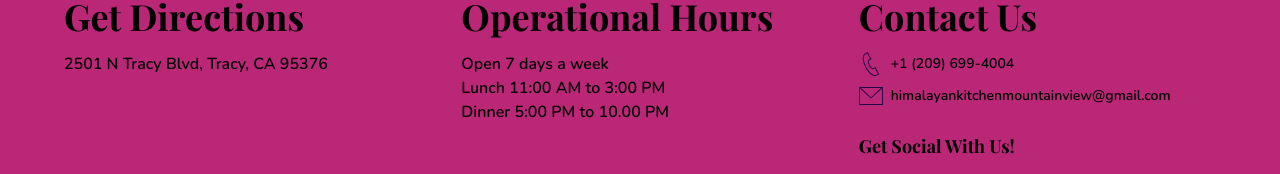
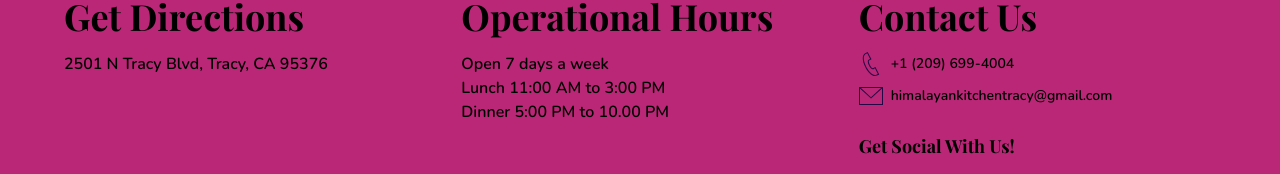
Before and after one commit to aditya-debox/HK_TRACY, a Next.js app: page /privacy-policy in a window 1280 px wide. Shown: the part 3392-3566 px from the top of the page. Built offline with nearby package versions, Linux system fonts and the light colour scheme.

Commit message:
added/email

```diff
--- a/components/Footer.tsx
+++ b/components/Footer.tsx
@@ -76,10 +76,10 @@
                 </svg>
               </div>
               <Link
-                href="mailto:himalayankitchenmountainview@gmail.com"
+                href="mailto:himalayankitchentracy@gmail.com"
                 className="hover:underline"
               >
-                himalayankitchenmountainview@gmail.com
+                himalayankitchentracy@gmail.com
               </Link>
             </div>
           </div>
```
